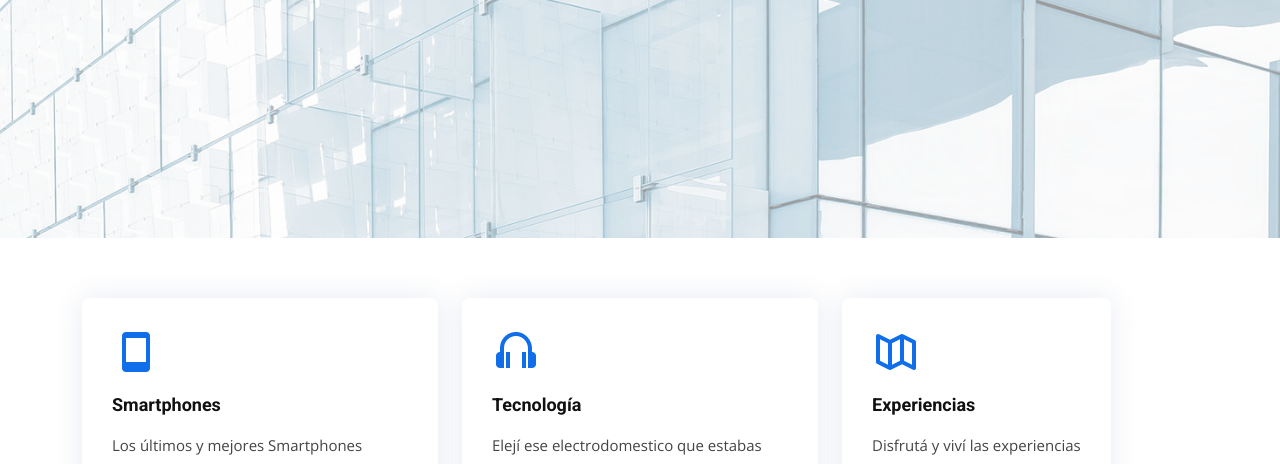
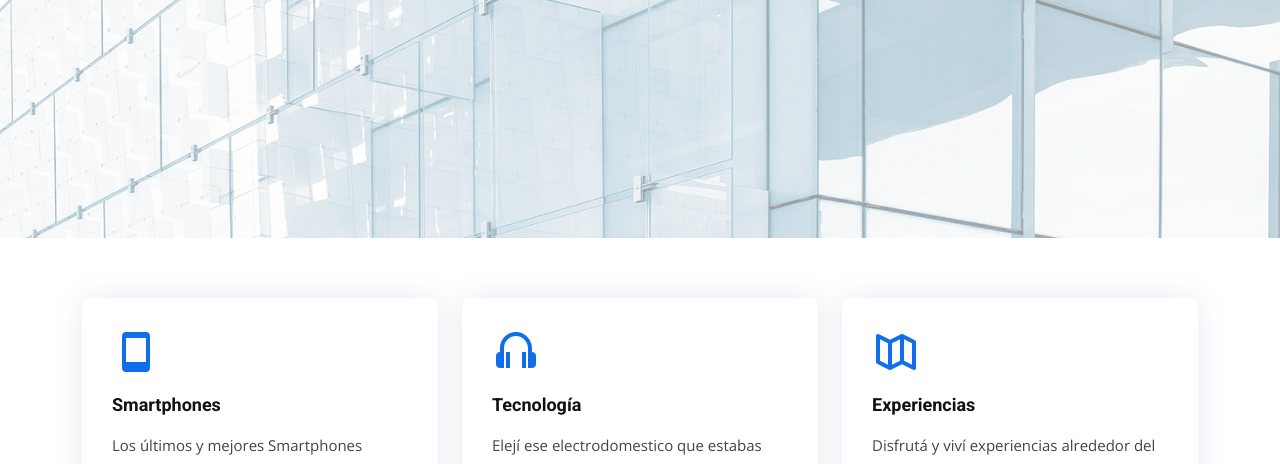
Before and after one commit to marianopadularrosa1/marianopadularrosa1.github.io, a plain HTML site: page index.html in a window 1280 px wide. Shown: the part 488-952 px from the top of the page. Drawn offline with nearby package versions, Linux system fonts and the light colour scheme.

Commit message:
Initial commit

```diff
--- a/index.html
+++ b/index.html
@@ -114,7 +114,7 @@
             <div class="icon-box" data-aos="fade-up" data-aos-delay="300">
               <div class="icon"><i class="bx bx-map-alt"></i></div>
               <h4 class="title"><a href="/xp.html">Experiencias</a></h4>
-              <p class="description">Disfrutá y viví las experiencias</p>
+              <p class="description">Disfrutá y viví experiencias alrededor del mundo</p>
             </div>
           </div>
 
```
